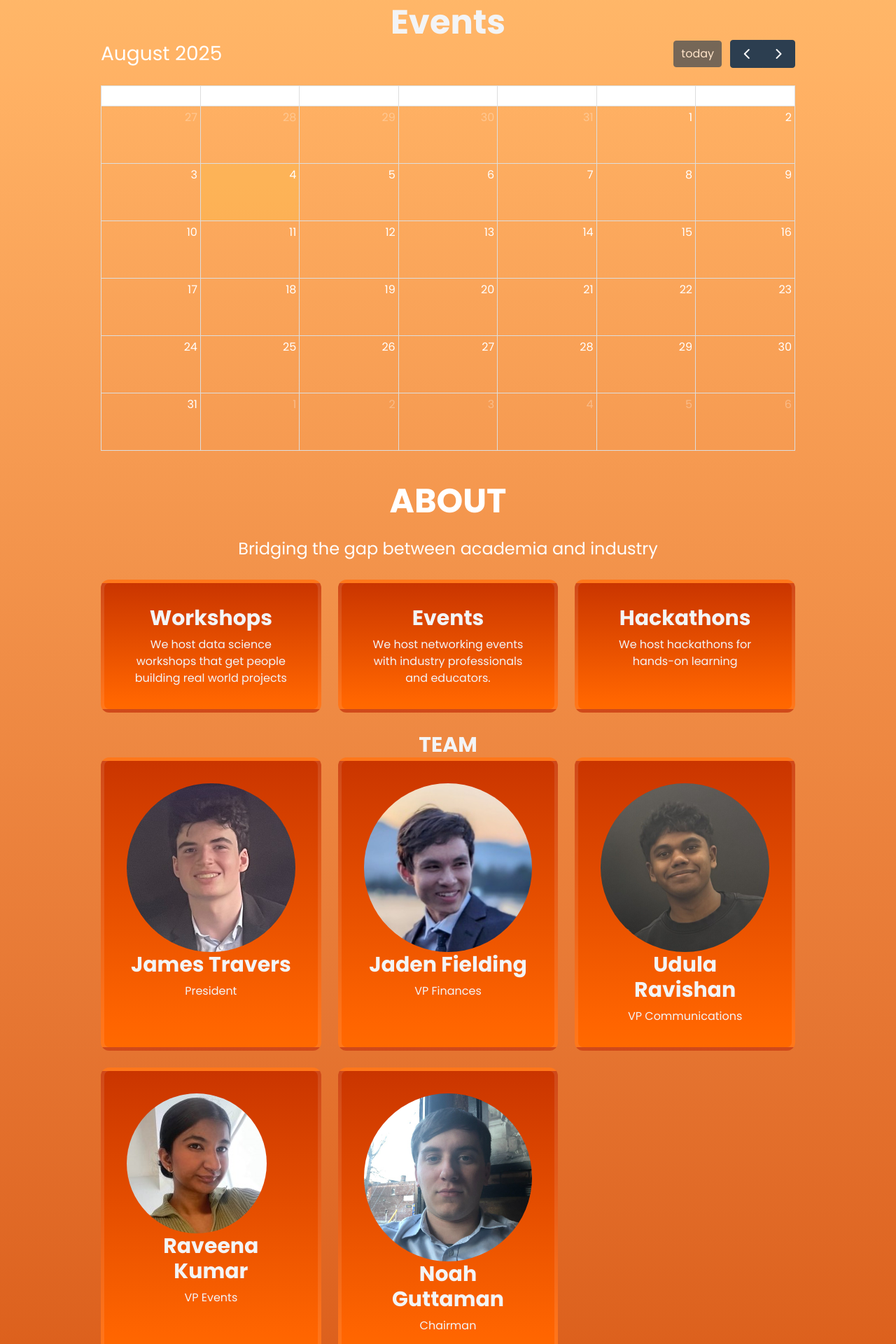
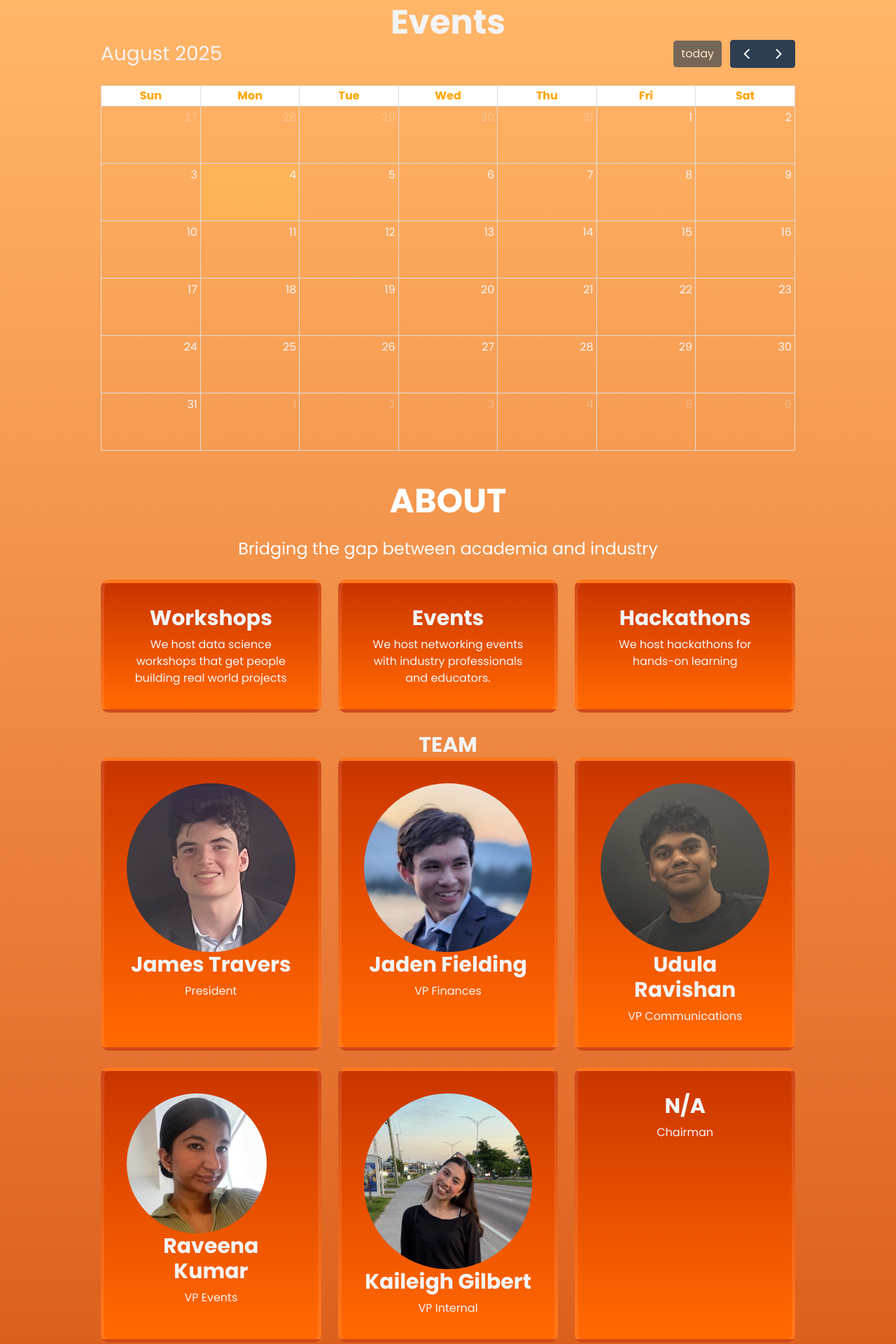
Before and after one commit to UdulaR/DSCO, a React (Vite) app: page / in a window 1280 px wide. Shown: the part 840-2760 px from the top of the page at 70% size. Built offline with nearby package versions, Linux system fonts and the light colour scheme.

Commit message:
Reveal on Scroll Effect
When you scroll it the section slowly imerges

```diff
--- a/src/App.css
+++ b/src/App.css
@@ -0,0 +1,4 @@
+.fc-col-header-cell-cushion {
+  color: orange !important;
+  font-weight: bold;
+}
--- /dev/null
+++ b/src/components/RevealOnScroll.jsx
@@ -0,0 +1,24 @@
+import { useRef } from "react"
+import { useEffect } from "react";
+
+
+export const RevealOnScroll = ({children}) => {
+    const ref = useRef(null);
+
+useEffect(() => {
+    const observer = new IntersectionObserver(([entry]) => {
+        if (entry.isIntersecting){
+            ref.current.classList.add("visible");
+        }
+    }, {threshold: 0.2, rootMargin: "0px 0px -50px 0px"});
+
+    if (ref.current) observer.observe(ref.current);
+
+    return () => observer.disconnect();
+});
+
+    return (<div ref={ref} className="reveal">
+        {children}
+        </div>
+    );
+}
--- a/src/components/sections/About.jsx
+++ b/src/components/sections/About.jsx
@@ -4,11 +4,15 @@ import img_james from '../../assets/img_james.jpg'
 import img_jaden from '../../assets/img_jaden.jpg'
 import img_noah from '../../assets/img_noah.jpg'
 import img_raveena from '../../assets/img_raveena.jpg'
+import img_kai from '../../assets/img_kai.jpeg'
+import {RevealOnScroll} from '../RevealOnScroll'
 
 export const About = () => {
 
     return(
+        <RevealOnScroll>
         <section id="about" className="min-h-screen flex items-center justify-content">
+
             <div className="max-w-5xl mx-auto px-4 text-center">
                 <h1 className="text-white font-bold text-5xl pb-7">ABOUT</h1>
                 <p className="text-white text-2xl pb-7">Bridging the gap between academia and industry</p>
@@ -58,10 +62,15 @@ export const About = () => {
                             <h1 className="font-bold text-3xl pb-2">Raveena Kumar</h1>
                             <p>VP Events</p>
                         </div>
+                        <div className="rounded-xl p-8 border-white/10 border-5 hover:-translate-y-1 transition-all bg-gradient-to-b from-orange-700 to-orange-500">
+                            <img src={img_kai} className='rounded-full'/>
+                            <h1 className="font-bold text-3xl pb-2">Kaileigh Gilbert</h1>
+                            <p>VP Internal</p>
+                        </div>
 
                         <div className="rounded-xl p-8 border-white/10 border-5 hover:-translate-y-1 transition-all bg-gradient-to-b from-orange-700 to-orange-500">
-                            <img src={img_noah} className='rounded-full'/>
-                            <h1 className="font-bold text-3xl pb-2">Noah Guttaman</h1>
+
+                            <h1 className="font-bold text-3xl pb-2">N/A</h1>
                             <p>Chairman</p>
                         </div>
 
@@ -72,6 +81,8 @@ export const About = () => {
 
 
             </div>
+
         </section>
+        </RevealOnScroll>
     )
 }
--- a/src/components/sections/Contact.jsx
+++ b/src/components/sections/Contact.jsx
@@ -1,12 +1,15 @@
 import {FontAwesomeIcon} from "@fortawesome/react-fontawesome";
 import {faInstagram} from "@fortawesome/free-brands-svg-icons";
 import {faLinkedinIn} from "@fortawesome/free-brands-svg-icons";
+import { RevealOnScroll } from "../RevealOnScroll";
 
 export const Contact = () =>{
     return(
+        <RevealOnScroll>
         <section id="contact" className="min-h-screen flex items-center justify-center">
             <div className="max-w-5xl mx-auto text-center">
                 <h1 className="text-5xl pb-2 font-bold">Contact Us</h1>
+                <h1 className="text-2xl pb-2 font-bold">dscodatascience@gmail.com</h1>
                 <div className="space-x-4">
                     <button className="rounded-xl p-4 border-white/10 border-5 hover:-translate-y-1 transition-all bg-gradient-to-b from-orange-500 to-orange-400" onClick={() => window.open("https://www.instagram.com/dscottawa/", "_blank")}><FontAwesomeIcon icon={faInstagram} size="2x" /></button>
                     <button className="rounded-xl p-4 border-white/10 border-5 hover:-translate-y-1 transition-all bg-gradient-to-b from-orange-500 to-orange-400" onClick={() => window.open("https://www.linkedin.com/company/dscottawa/", "_blank")}><FontAwesomeIcon icon={faLinkedinIn} size="2x" /></button>
@@ -17,6 +20,7 @@ export const Contact = () =>{
             </div>
 
         </section>
+        </RevealOnScroll>
 
 
     )
--- a/src/components/sections/Events.jsx
+++ b/src/components/sections/Events.jsx
@@ -1,13 +1,16 @@
 import FullCalendar from "@fullcalendar/react";
 import dayGridPlugin from '@fullcalendar/daygrid'
+import { RevealOnScroll } from "../RevealOnScroll";
 
 export const Events = () =>{
-    return(<section id="events" className="py-12">
+    return(
+    <RevealOnScroll>
+    <section id="events" className="py-12">
 
         <div className="max-w-5xl mx-auto px-4">
             <h1 className="text-center font-bold text-5xl">Events</h1>
 
-            <div className="rounded-xl text-white">
+            <div className="rounded-xl">
                 <FullCalendar
 
                     plugins={[dayGridPlugin]}
@@ -35,6 +38,7 @@ export const Events = () =>{
         </div>
 
     </section>
+    </RevealOnScroll>
 
     );
 }
--- a/src/index.css
+++ b/src/index.css
@@ -12,3 +12,14 @@ html, body{
   font-family: "Space Grotesk", sans-serif;
   color: #f3f4f6;
 }
+
+.reveal{
+  opacity: 0;
+  transform:translateY(20px);
+  transition: opacity 0.7s ease, transfrom 0.7s ease;
+}
+
+.reveal.visible{
+  opacity:1;
+  transform: translateY(0);
+}
```
Also changed, not shown: src/assets/img_kai.jpeg (added).
